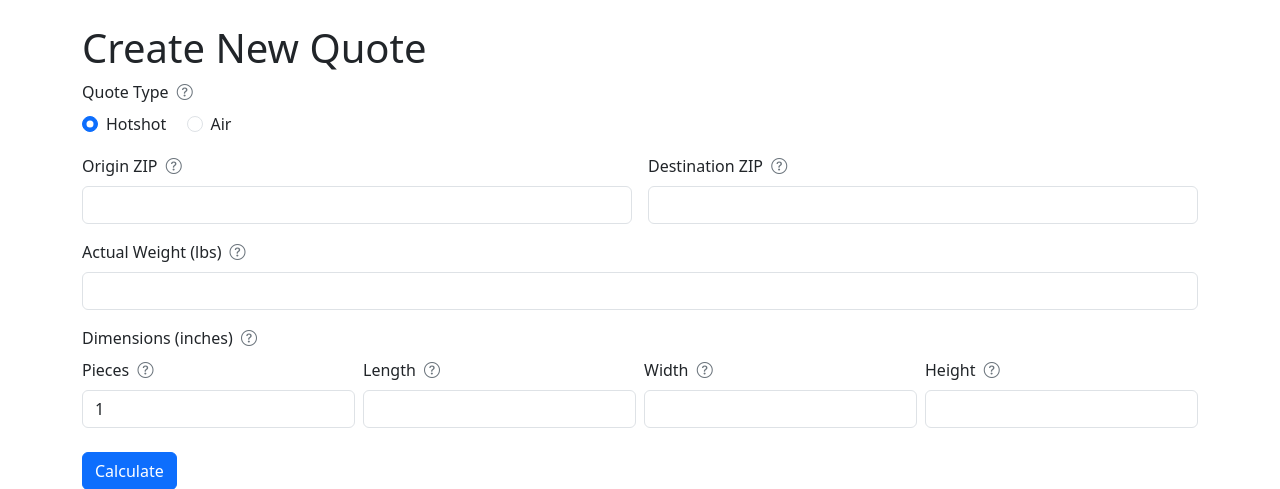
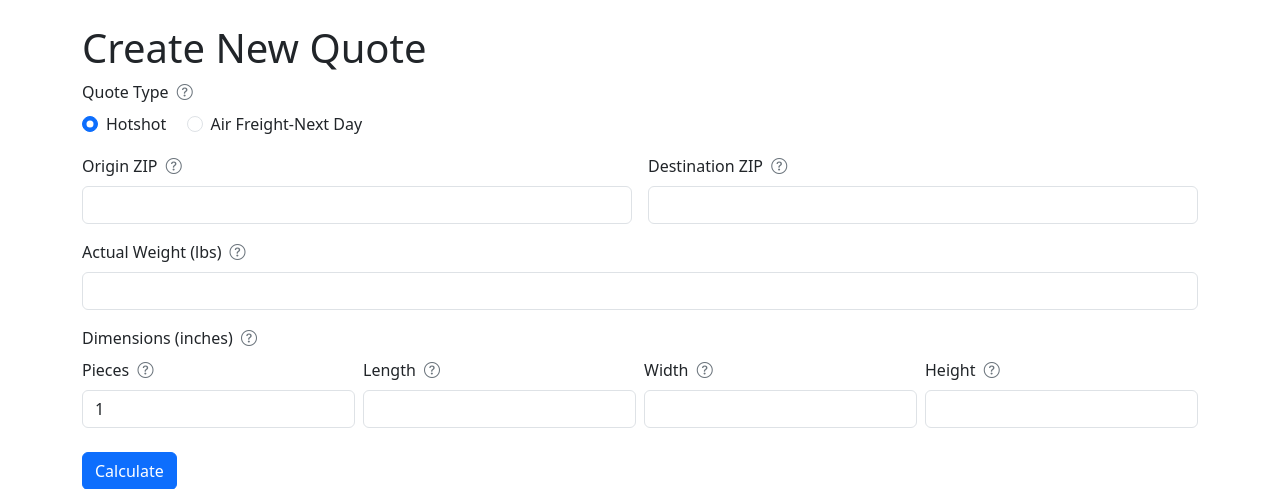
Before and after one commit to kdnye/QUOTES, a Python web app: template templates/new_quote.html in a window 1280 px wide. Shown: the part 56-545 px from the top of the page. Run offline with Jinja, Linux system fonts and the light colour scheme; the template is opened without the code that fills it, so the values that code supplies are empty.

Commit message:
Modify labels and tooltips in new_quote.html
Updated labels and tooltips for better clarity on weight and dimensions.

```diff
--- a/templates/new_quote.html
+++ b/templates/new_quote.html
@@ -40,7 +40,7 @@
         value="Air"
         {% if quote_type == 'Air' %}checked{% endif %}
       />
-      <label class="form-check-label" for="qt_air">Air</label>
+      <label class="form-check-label" for="qt_air">Air Freight-Next Day</label>
     </div>
   </div>
 
@@ -69,13 +69,14 @@
     </div>
   </div>
 
+
   <div class="mt-3">
     <label for="weight_actual" class="form-label">
       Actual Weight (lbs)
       <i
         class="bi bi-question-circle ms-1 text-secondary"
         data-bs-toggle="tooltip"
-        title="Enter the shipment's actual scale weight in pounds."
+        title="Enter the shipment's actual scale weight in pound, For individual pieces over 300 lbs please contact operations@freightservices.net for assistance. The greater of Actual vs Dimensional weight will apply"
       ></i>
     </label>
     <input type="number" step="0.01" min="0" id="weight_actual" name="weight_actual" class="form-control" required />
@@ -87,7 +88,7 @@
       <i
         class="bi bi-question-circle ms-1 text-secondary"
         data-bs-toggle="tooltip"
-        title="Provide the packaged dimensions of the freight in inches."
+        title="Provide the packaged dimensions of the freight in inches.For individual pieces over 300 lbs please contact operations@freightservices.net for assistance. The greater of Actual vs Dimensional weight will apply"
       ></i>
     </label>
     <div class="row g-2">
```
